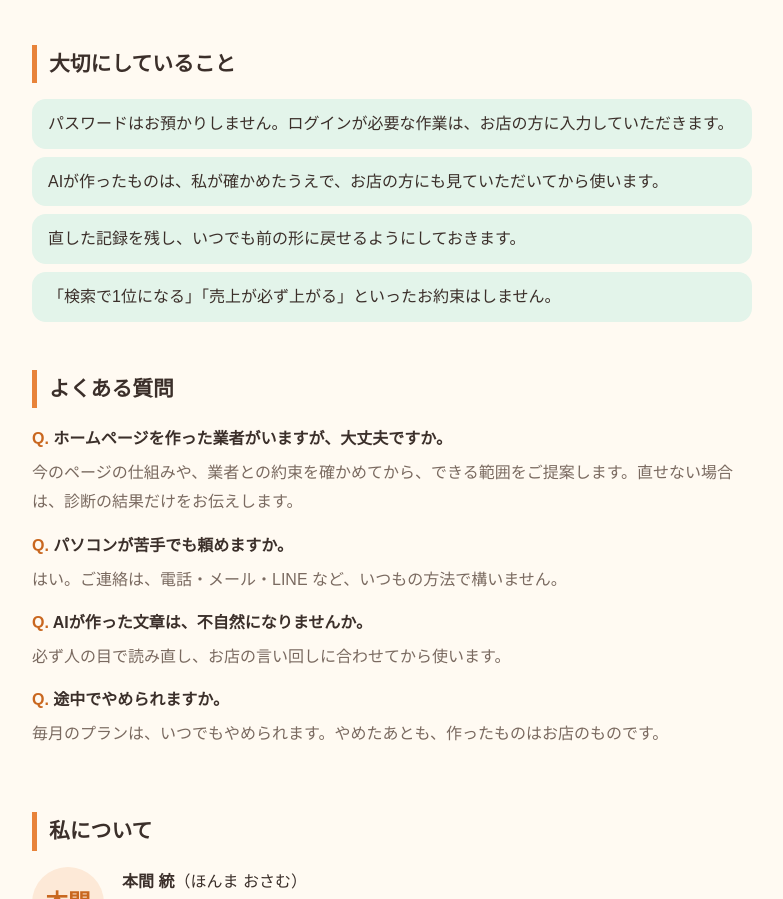
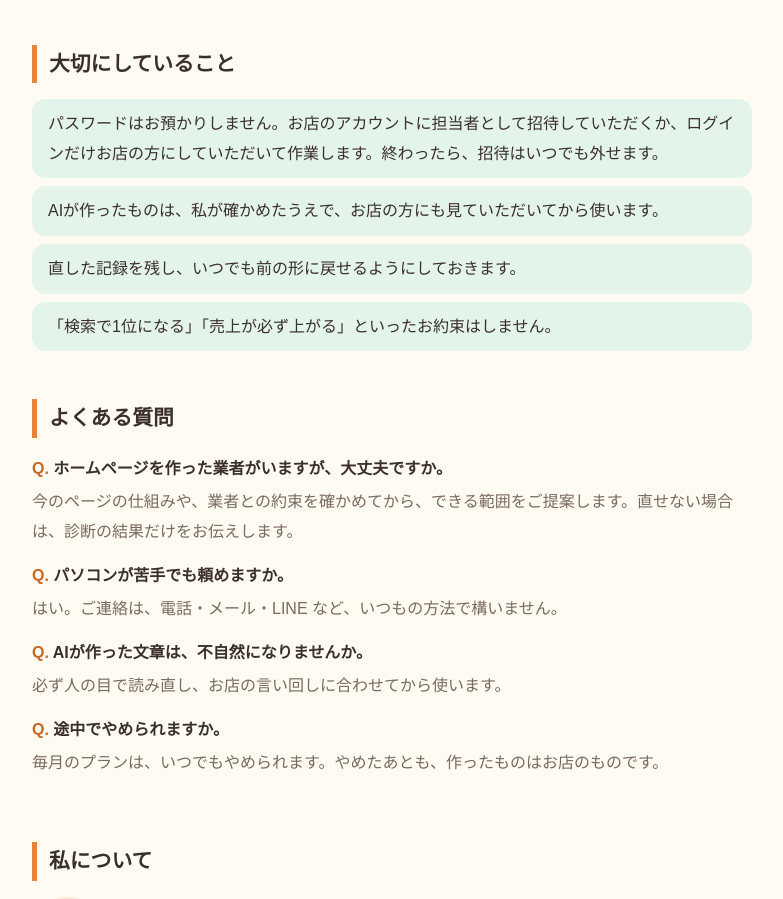
Before and after one commit to osamu-homma-ai/osamu-homma-ai.github.io, a plain HTML site: page index.html in a window 1280 px wide. Shown: the part 2631-3530 px from the top of the page, without its empty margins (248-1031 px from the left). Drawn offline with Linux system fonts and the light colour scheme.

Commit message:
パスワードの説明に「担当者として招待」のやり方を書き足した
Co-Authored-By: Claude Opus 5.5 <noreply@anthropic.com>

```diff
--- a/index.html
+++ b/index.html
@@ -87,7 +87,7 @@
     <section>
       <h2>大切にしていること</h2>
       <ul class="promise">
-        <li>パスワードはお預かりしません。ログインが必要な作業は、お店の方に入力していただきます。</li>
+        <li>パスワードはお預かりしません。お店のアカウントに担当者として招待していただくか、ログインだけお店の方にしていただいて作業します。終わったら、招待はいつでも外せます。</li>
         <li>AIが作ったものは、私が確かめたうえで、お店の方にも見ていただいてから使います。</li>
         <li>直した記録を残し、いつでも前の形に戻せるようにしておきます。</li>
         <li>「検索で1位になる」「売上が必ず上がる」といったお約束はしません。</li>
```
